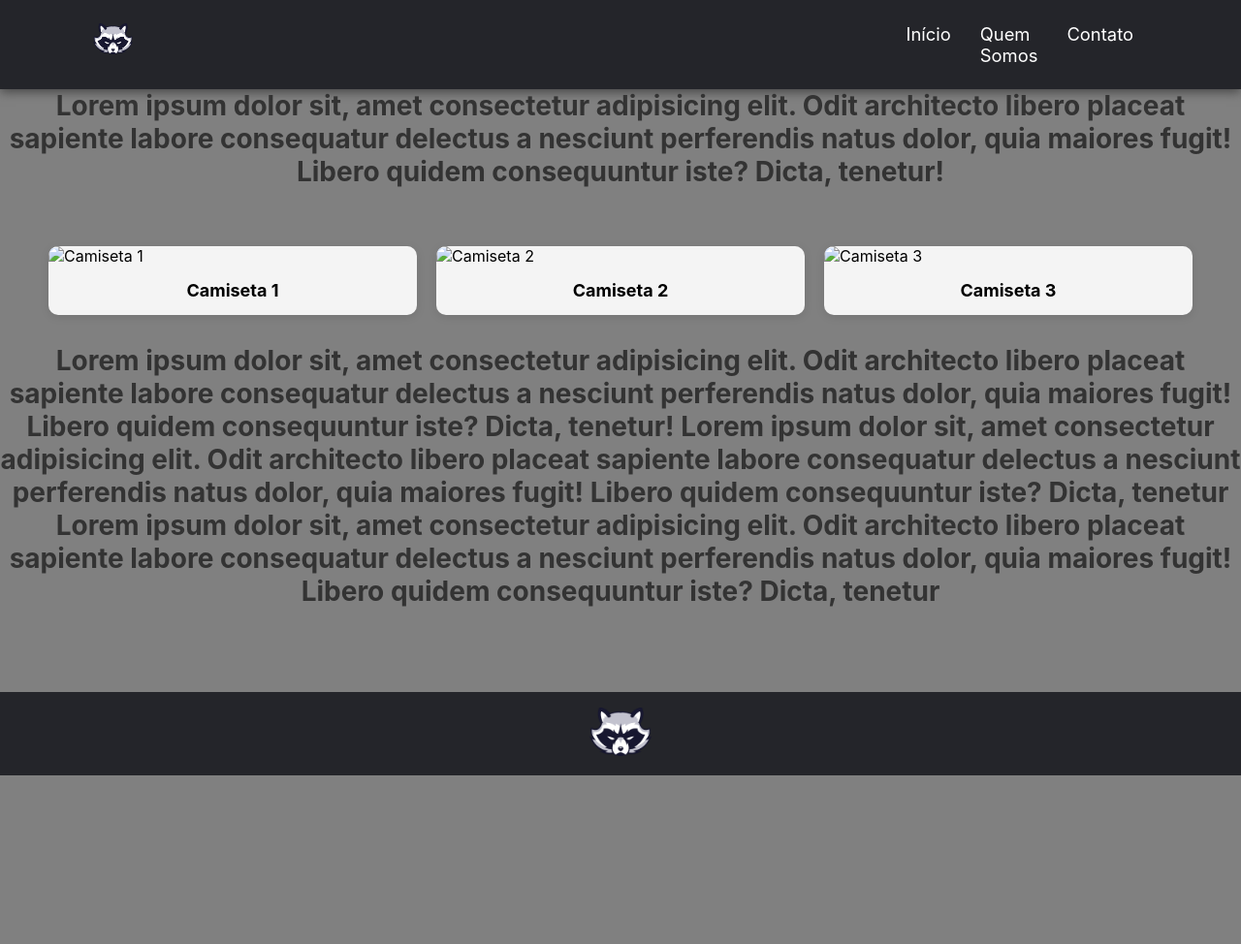
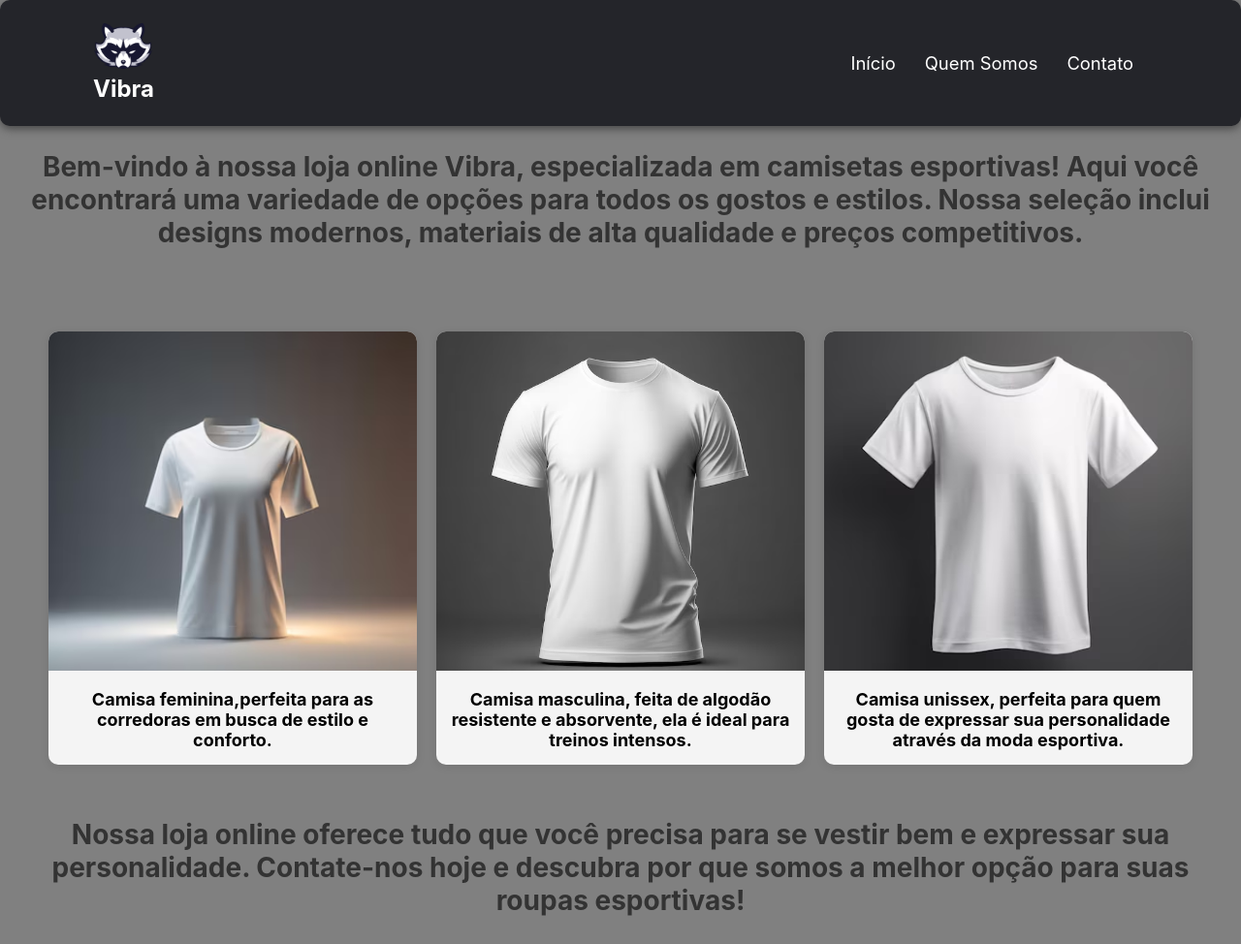
Before and after one commit to Marcos-Petry/Responsive-page-PWA, a plain HTML site: page index.html in a window 1280 px wide. Shown: the top 974 px of the page at 97% size. Before the commit the page ends 800 px from the top, so only its background shows below. Drawn offline with Linux system fonts and the light colour scheme.

Commit message:
Adição de imagens aos cards, adição de efeitos e transições ao header e footer

```diff
--- a/estilo/style.css
+++ b/estilo/style.css
@@ -11,11 +11,20 @@ body{
 header {
     background-color: #24252a;
     box-shadow: 0px 3px 10px #464646;
+    border-radius: 10px;
+    overflow: hidden;
+    transition: transform 0.3s ease;
+}
+
+header:hover {
+    transform: translateY(5px);
 }
 
 .imgLogo {
-    max-width: 5%;
+    max-width: 60px;
     height: auto;
+    margin-left: 1px;
+
 }
 
 .nav-bar {
@@ -48,6 +57,12 @@ a:hover {
     transition: 0.3s all;
 }
 
+.descricao-camisa:hover {
+    color: rgb(132, 14, 201);
+    transition: 0.3s all;
+    background-color: #a7a3a3;
+}
+
 .nav-link {
     text-decoration: none;
     font-size: 1.15rem;
@@ -64,7 +79,6 @@ a:hover {
 }
 
 footer {
-    position: fixed;
     bottom: 0;
     left: 0;
     right: 0;
@@ -72,9 +86,18 @@ footer {
     color: #ffffff;
     padding: 1rem 0;
     text-align: center;
+    box-shadow: 0px 3px 10px #464646;
+    border-radius: 10px;
+    overflow: hidden;
+    transition: transform 0.3s ease;
+}
+
+footer:hover {
+    transform: translateY(-5px);
 }
 
 .texto-informativo {
+    padding: 25px;
     text-align: center;
     margin-bottom: 30px;
     font-size: 28px;
@@ -101,12 +124,12 @@ footer {
 }
 
 .card:hover {
-    transform: translateY(-5px);
+    transform: translateY(-15px);
 }
 
 .card img {
     width: 100%;
-    height: 250px;
+    height: 350px;
     object-fit: cover;
 }
 
@@ -114,6 +137,10 @@ footer {
     padding: 15px;
     font-size: 18px;
     text-align: center;
+}
+
+h1 {
+    color: white;
 }
 
 @media screen and (max-width: 730px) {
@@ -133,11 +160,6 @@ footer {
         background-color: transparent;
         border: none;
         cursor: pointer;
-    }
-
-    .imgLogo {
-        max-width: 15%;
-        height: auto;
     }
 
     .mobile-menu ul {
@@ -173,5 +195,4 @@ footer {
         color: #333;
     }
 
-
 }
--- a/index.html
+++ b/index.html
@@ -14,6 +14,7 @@
         <nav class="nav-bar">
             <div class="logo">
                 <h1><img class="imgLogo" src="componente/imgLogo.png" alt=""></h1>
+                <h1>Vibra</h1>
             </div>
             <div class="nav-list">
                 <ul>
@@ -37,32 +38,24 @@
 
     <main>
 
-        <h2 class="texto-informativo">Lorem ipsum dolor sit, amet consectetur adipisicing elit. Odit architecto libero
-            placeat sapiente labore consequatur delectus a nesciunt perferendis natus dolor, quia maiores fugit! Libero
-            quidem consequuntur iste? Dicta, tenetur!</h2>
+        <h2 class="texto-informativo">Bem-vindo à nossa loja online <b>Vibra</b>, especializada em camisetas esportivas! Aqui você encontrará uma variedade de opções para todos os gostos e estilos. Nossa seleção inclui designs modernos, materiais de alta qualidade e preços competitivos.</h2>
 
         <section class="cards-camisa">
             <article class="card">
-                <img src="imgCamisa1.png" alt="Camiseta 1">
-                <h2>Camiseta 1</h2>
+                <img src="componente/imgCamisa1.png" alt="Camiseta 1">
+                <h2 class="descricao-camisa">Camisa feminina,perfeita para as corredoras em busca de estilo e conforto.</h2>
             </article>
             <article class="card">
-                <img src="imgCamisa2.png" alt="Camiseta 2">
-                <h2>Camiseta 2</h2>
+                <img src="componente/imgCamisa2.png" alt="Camiseta 2">
+                <h2 class="descricao-camisa">Camisa masculina, feita de algodão resistente e absorvente, ela é ideal para treinos intensos.</h2>
             </article>
             <article class="card">
-                <img src="imgCamisa3.png" alt="Camiseta 3">
-                <h2>Camiseta 3</h2>
+                <img src="componente/imgCamisa3.png" alt="Camiseta 3">
+                <h2 class="descricao-camisa">Camisa unissex, perfeita para quem gosta de expressar sua personalidade através da moda esportiva.</h2>
             </article>
         </section>
 
-        <h2 class="texto-informativo">Lorem ipsum dolor sit, amet consectetur adipisicing elit. Odit architecto libero
-            placeat sapiente labore consequatur delectus a nesciunt perferendis natus dolor, quia maiores fugit! Libero
-            quidem consequuntur iste? Dicta, tenetur! Lorem ipsum dolor sit, amet consectetur adipisicing elit. Odit architecto libero
-            placeat sapiente labore consequatur delectus a nesciunt perferendis natus dolor, quia maiores fugit! Libero
-            quidem consequuntur iste? Dicta, tenetur Lorem ipsum dolor sit, amet consectetur adipisicing elit. Odit architecto libero
-            placeat sapiente labore consequatur delectus a nesciunt perferendis natus dolor, quia maiores fugit! Libero
-            quidem consequuntur iste? Dicta, tenetur</h2>
+        <h2 class="texto-informativo">Nossa loja online oferece tudo que você precisa para se vestir bem e expressar sua personalidade. Contate-nos hoje e descubra por que somos a melhor opção para suas roupas esportivas!</h2>
 
     </main>
 
@@ -70,6 +63,7 @@
         <div class="footer-container">
             <div class="logo-section">
                 <img src="componente/imgLogo.png" alt="Logo empresa" class="imgLogo">
+                <h1>Vibra</h1>
             </div>
         </div>
     </footer>
```
Also changed, not shown: componente/imgCamisa1.png (added), componente/imgCamisa2.png (added), componente/imgCamisa3.png (added).
